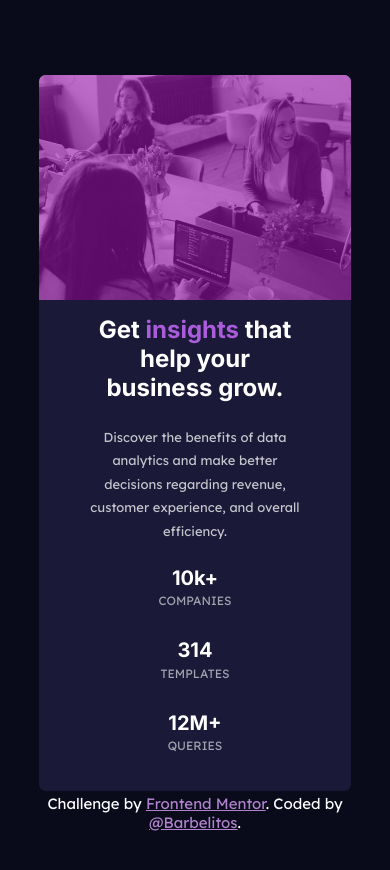
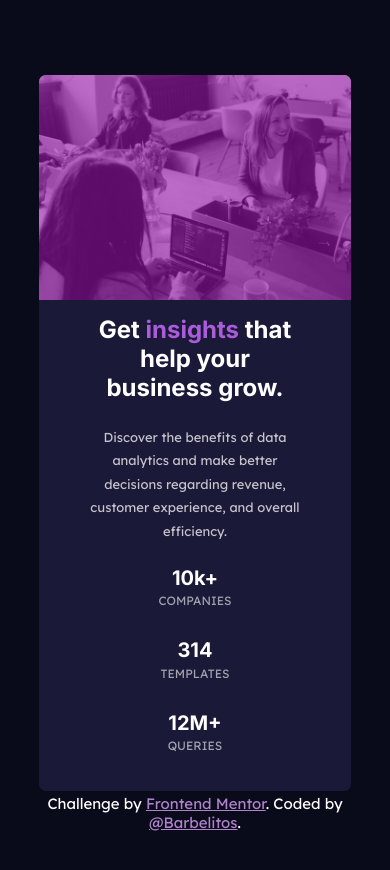
Before and after one commit to Barbelitos/FrontEndMentor-SatsPreviewCard, a plain HTML site: page index.html in a window 390 px wide. Drawn offline with Linux system fonts and the light colour scheme.

Commit message:
Fix picture link

```diff
--- a/styles.css
+++ b/styles.css
@@ -75,7 +75,7 @@ span {
 
 .card_picture {
     width: 50%;
-    background-image: linear-gradient(rgba(153, 16, 172, 0.6), rgba(153, 16, 172, 0.6)), url(/images/image-header-desktop.jpg);
+    background-image: linear-gradient(rgba(153, 16, 172, 0.6), rgba(153, 16, 172, 0.6)), url('/images/image-header-desktop.jpg');
     background-size: cover;
     background-repeat: no-repeat;
 }
@@ -105,6 +105,7 @@ span {
     }
 
     .card_picture {
+        background-image: linear-gradient(rgba(153, 16, 172, 0.6), rgba(153, 16, 172, 0.6)), url('/images/image-header-mobile.jpg');
         height: 15em;
         width: 100%;
     }
```
